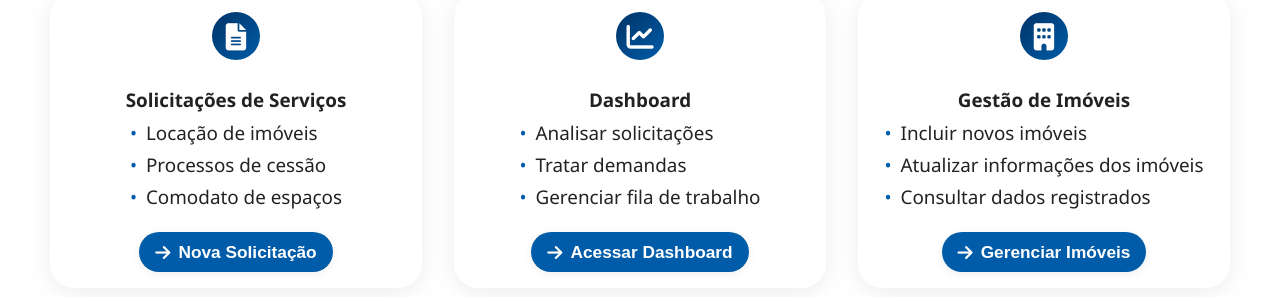
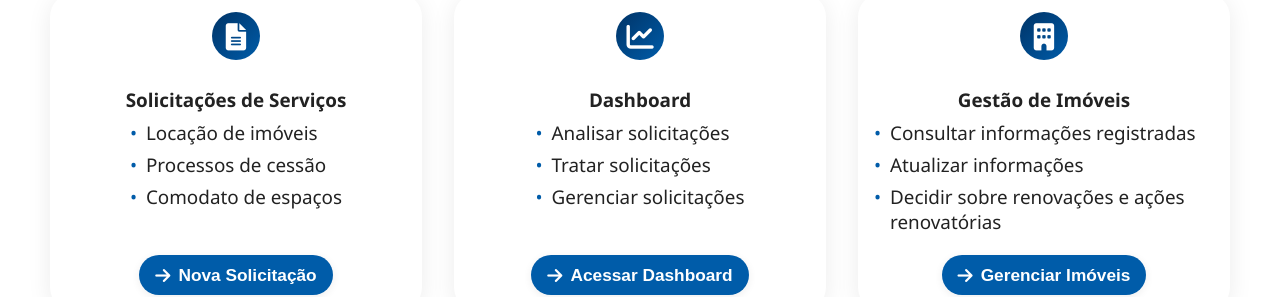
Before and after one commit to osvaldojeronymo/silic-portal-imoveis, a website built with Vite: page index.html in a window 1280 px wide. Shown: the part 518-815 px from the top of the page. Built offline with nearby package versions, Linux system fonts and the light colour scheme; files whose address does not match are found by name.

Commit message:
Atualiza textos dos cards e do rodapé

```diff
--- a/index.html
+++ b/index.html
@@ -60,8 +60,8 @@
                         <h3>Dashboard</h3>
                         <ul>
                             <li>Analisar solicitações</li>
-                            <li>Tratar demandas</li>
-                            <li>Gerenciar fila de trabalho</li>
+                            <li>Tratar solicitações</li>
+                            <li>Gerenciar solicitações</li>
                         </ul>
                         <button class="btn-service" data-service="handson">
                             <i class="fas fa-arrow-right"></i>
@@ -74,9 +74,9 @@
                         </div>
                         <h3>Gestão de Imóveis</h3>
                         <ul>
-                            <li>Incluir novos imóveis</li>
-                            <li>Atualizar informações dos imóveis</li>
-                            <li>Consultar dados registrados</li>
+                            <li>Consultar informações registradas</li>
+                            <li>Atualizar informações</li>
+                            <li>Decidir sobre renovações e ações renovatórias</li>
                         </ul>
                         <button class="btn-service" data-service="gestao">
                             <i class="fas fa-arrow-right"></i>
@@ -124,7 +124,6 @@
                 <div class="footer-section">
                     <h4>Serviços</h4>
                     <ul>
-                        <li><a href="#">Gestão de Imóveis</a></li>
                         <li><a href="#">Solicitações</a></li>
                         <li><a href="#">Dashboard</a></li>
                     </ul>
```
